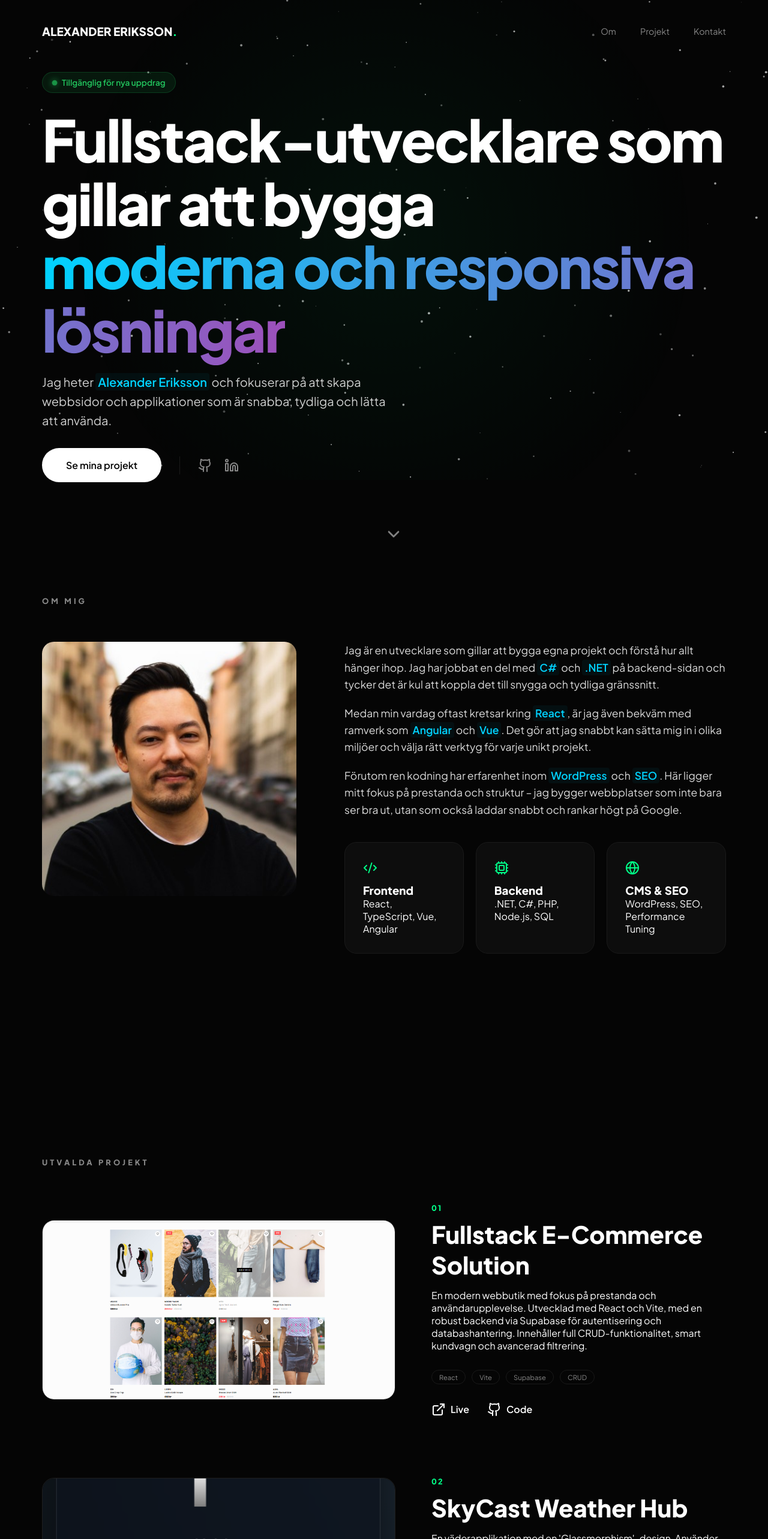
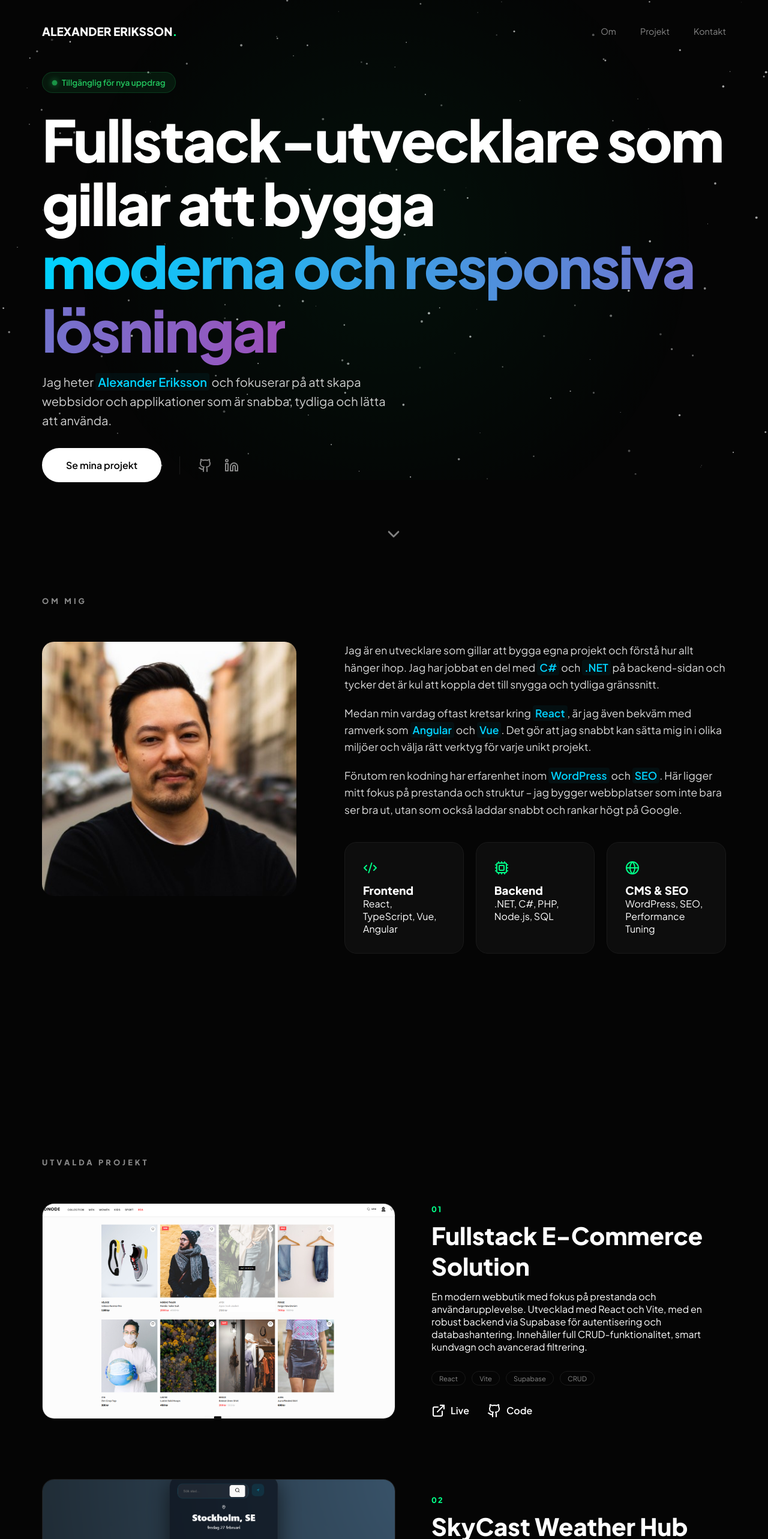
Before and after one commit to AlexanderEriksson92/min-portfolio, a React (Create React App) app: page / in a window 1280 px wide. Shown: the top 2566 px of the page at 60% size. Built offline with nearby package versions, Linux system fonts and the light colour scheme.

Commit message:
Increase project image height for better visibility

```diff
--- a/src/App.css
+++ b/src/App.css
@@ -357,7 +357,7 @@ section, .footer.section {
 
 .project-image {
   width: 100%;
-  height: 300px;
+  height: 360px;
   border-radius: 20px;
   overflow: hidden;
   border: 1px solid rgba(255, 255, 255, 0.1);
```
Also changed, not shown: public/screenshots/WeatherScreen.png.
